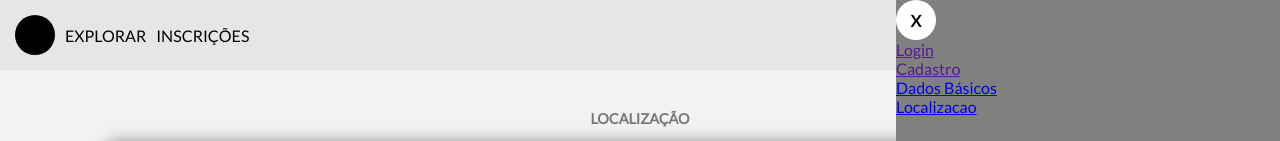
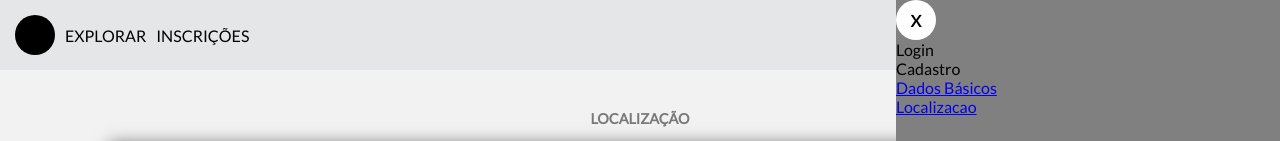
Before and after one commit to MRonald/cadastro-usuario, a React (Create React App) app: page /localizacao in a window 1280 px wide. Shown: the top 141 px of the page. Built offline with nearby package versions, Linux system fonts and the light colour scheme.

Commit message:
Usando tag a ao invés do componente Link | Adicionando funcionalidade ao menu lateral

```diff
--- a/src/components/Menu/Menu.css
+++ b/src/components/Menu/Menu.css
@@ -39,6 +39,7 @@
     background-color: gray;
     display: flex;
     flex-direction: column;
+    transition: all 1s;
 }
 .menu-lateral .icone-fechar {
     background-color: white;
--- /dev/null
+++ b/src/components/Menu/Menu.js
@@ -0,0 +1,8 @@
+window.onload = function () {
+    const MENU_LATERAL = document.getElementById('menu-lateral');
+    const ICONE_USUARIO = document.getElementById('icone-usuario');
+    const ICONE_FECHAR = document.getElementById('icone-fechar');
+
+    ICONE_USUARIO.addEventListener('click', () => MENU_LATERAL.style.display = 'flex');
+    ICONE_FECHAR.addEventListener('click', () => MENU_LATERAL.style.display = 'none');
+}
--- a/src/components/Menu/index.js
+++ b/src/components/Menu/index.js
@@ -1,6 +1,6 @@
 import React from 'react';
-import { Link } from 'react-router-dom';
 import './Menu.css';
+import './Menu';
 
 export default () => (
     <div className="menu">
@@ -17,10 +17,10 @@ export default () => (
         </ul>
         <div className="menu-lateral" id="menu-lateral">
             <div className="icone-fechar" id="icone-fechar">X</div>
-            <Link>Login</Link>
-            <Link>Cadastro</Link>
-            <Link to="/dadosbasicos">Dados Básicos</Link>
-            <Link to="/localizacao">Localizacao</Link>
+            <a>Login</a>
+            <a>Cadastro</a>
+            <a href="/dadosbasicos">Dados Básicos</a>
+            <a href="/localizacao">Localizacao</a>
         </div>
     </div>
 );
```
